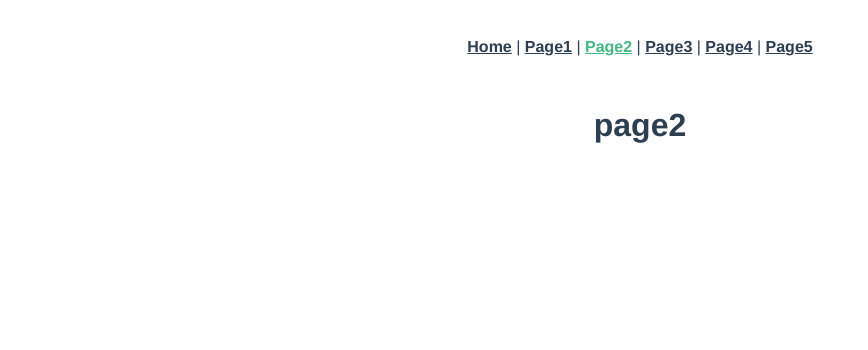
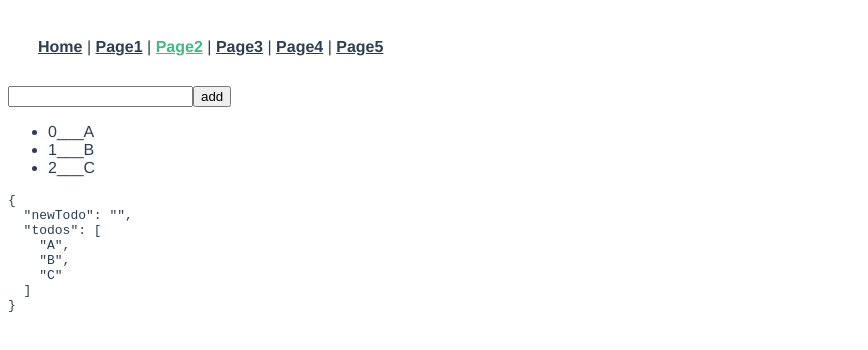
Before and after one commit to konno10/hoge, a Vue app: page /Page2 in a window 1280 px wide. Shown: the top 350 px of the page, without its empty margins (0-868 px from the left). Built offline with nearby package versions, Linux system fonts and the light colour scheme.

Commit message:
page3作成

```diff
--- a/src/App.vue
+++ b/src/App.vue
@@ -17,7 +17,6 @@
   font-family: Avenir, Helvetica, Arial, sans-serif;
   -webkit-font-smoothing: antialiased;
   -moz-osx-font-smoothing: grayscale;
-  text-align: center;
   color: #2c3e50;
 }
 
--- a/src/views/Page1.vue
+++ b/src/views/Page1.vue
@@ -1,5 +1,42 @@
 <template>
-  <div class="about">
-    <h1>page1</h1>
+  <div>
+    <input type="text" v-model="newTodo">
+    <button @click="onClicked">登録</button>
+    <pre>{{$data}}</pre>
   </div>
 </template>
+
+<script>
+export default {
+  data(){
+    return {
+      newTodo:'新しいタスク3',
+      todos:["洗濯物","勉強"]
+    }
+  },
+  methods:{
+    onClicked(){
+      this.todos.push(this.newTodo);
+    }
+  }
+}
+</script>
+
+<style scoped>
+.done {
+    opacity: 0.5;
+    text-decoration: line-through;
+}
+li {
+    list-style: none;
+    margin-bottom: 10px;
+}
+span,
+input,
+button {
+    margin-right: 5px;
+}
+hr {
+    margin: 20px 0;
+}
+</style>
--- a/src/views/Page2.vue
+++ b/src/views/Page2.vue
@@ -1,5 +1,31 @@
 <template>
-  <div class="about">
-    <h1>page2</h1>
+  <div>
+    <input type="text" v-model="newTodo">
+    <button @click="onClicked">add</button>
+    <ul>
+      <li v-for="(hoge,index) in todos" :key="index">{{index}}___{{hoge}}</li>
+    </ul>
+    <pre>{{$data}}</pre>
   </div>
 </template>
+
+<script>
+export default {
+  data(){
+    return{
+      newTodo:'',
+      todos:['A','B','C']
+    }
+  },
+  methods:{
+    onClicked(){
+      this.todos.push(this.newTodo)
+    }
+  }
+
+}
+</script>
+
+<style>
+
+</style>
--- a/src/views/Page3.vue
+++ b/src/views/Page3.vue
@@ -1,5 +1,31 @@
 <template>
-  <div class="about">
-    <h1>page3</h1>
+  <div>
+    <input type="text" v-model="newTodo">
+    <button @click="onClicked">add</button>
+    <ul>
+      <li v-for="(hoge,index) in todos" :key="index">{{hoge}}</li>
+    </ul>
+    <pre>{{$data}}</pre>
   </div>
 </template>
+
+<script>
+export default {
+  data(){
+    return{
+      newTodo:"",
+      todos:[]
+    }
+  },
+  methods:{
+      onClicked(){
+       this.todos.push(this.newTodo)
+      }
+  }
+
+}
+</script>
+
+<style scoped>
+
+</style>
```
